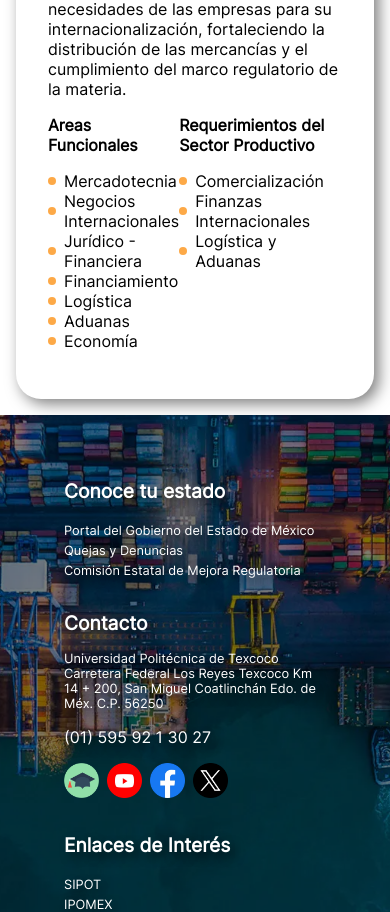
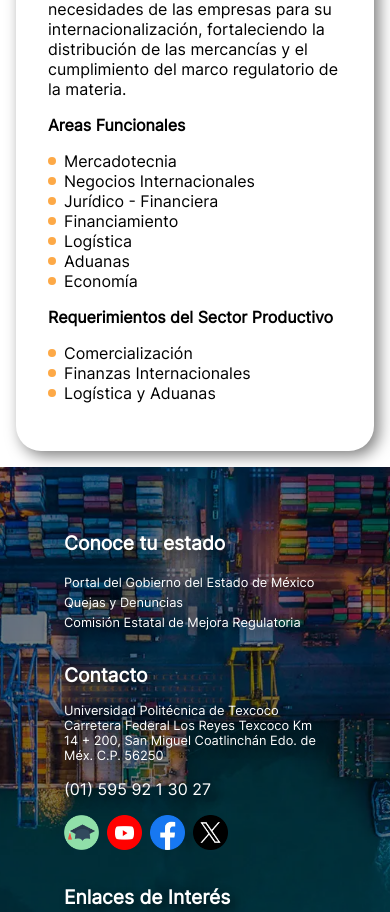
Before and after one commit to Daniel-Vargas-Tapia/maestria-mcoloin, a React (Vite) app: page / in a window 390 px wide. Shown: the part 789-1701 px from the top of the page. Built offline with nearby package versions, Linux system fonts and the light colour scheme.

Commit message:
Correccion en inicio

```diff
--- a/src/pages/inicio.jsx
+++ b/src/pages/inicio.jsx
@@ -14,7 +14,7 @@ export function Inicio () {
       <div className={styles.details}>
         <h4>Objetivo del Programa Educativo</h4>
         <p>Desarrollar profesionales que analicen la complejidad de la globalización, para mejorar el intercambio comercial de México, atendiendo las necesidades de las empresas para su internacionalización, fortaleciendo la distribución de las mercancías y el cumplimiento del marco regulatorio de la materia.</p>
-        <div className={styles.detailColumnas}>
+        <div className={styles.detailColumns}>
           <div>
             <h4>Areas Funcionales</h4>
             <ul>
--- a/src/pages/inicio.module.css
+++ b/src/pages/inicio.module.css
@@ -64,10 +64,17 @@
     margin-bottom: 1rem;
 }
 
-.detailColumnas{
+.detailColumns{
     display: flex;
     justify-content: space-around;
 }
+
+@media screen and (max-width: 578px){
+    .detailColumns{
+        flex-direction: column;
+    }
+}
+
 @keyframes visibility{
     0%{opacity: 0}
     100%{opacity: 1}
```
